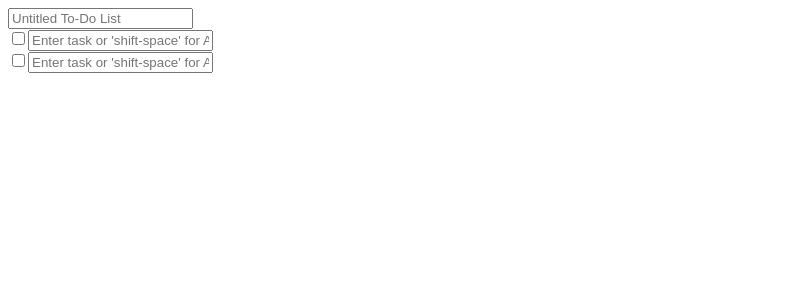
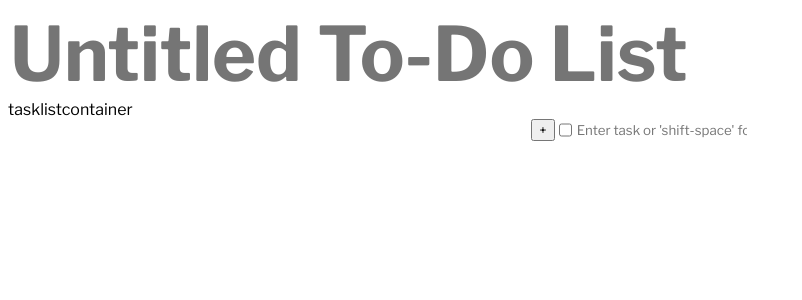
Before and after one commit to julsy-chen/softsteps, a React app: page / in a window 1280 px wide. Shown: the top 300 px of the page, without its empty margins (0-802 px from the left). Built offline with nearby package versions, Linux system fonts and the light colour scheme; the HTML template or start-up script is replaced by a standard one.

Commit message:
added task feature & new font

```diff
--- a/src/NewTaskButton.js
+++ b/src/NewTaskButton.js
@@ -1,13 +1,17 @@
 import React from "react";
 
-export function NewTaskButton() {
+export function NewTaskButton({setTasksFn}) {
     function handleClick() {
-
+        setTasksFn();
+        /*
+        * trigger setTasks to add new task component to the array tasks
+        * the new task should be added underneath the task of which the add button was pressed from
+        */
     }
 
     return (
         <>
-
+            <button onClick={handleClick}>+</button>
         </>
     );
 }
--- a/src/Page.js
+++ b/src/Page.js
@@ -7,9 +7,12 @@ import { TrashCan } from "./TrashCan";
 export function Page() {
     return (
       <>
-        <Title />
-        <TaskListContainer />
-        <TrashCan />
+        <div className="page">
+          <Title />
+          <TaskListContainer />
+          <TrashCan />
+        </div>
+
       </>
     );
 }
--- a/src/Task.js
+++ b/src/Task.js
@@ -1,18 +1,18 @@
-import React from "react"
+import React from "react";
 
 import { NewTaskButton } from "./NewTaskButton";
 import { DraggableHandle } from "./DraggableHandle";
 import { Checkbox } from "./Checkbox";
 import { TaskInput } from "./TaskInput";
 
-export function Task() {
+export function Task({key, task, setTasksFn}) {
     return (
         <>
             <div className="checklist-task">
-                <NewTaskButton/>
+                <NewTaskButton setTasksFn={setTasksFn}/>
                 <DraggableHandle/>
                 <Checkbox/>
-                <TaskInput/>
+                <TaskInput taskAction={task}/>
             </div>
         </>
     )
--- a/src/TaskInput.js
+++ b/src/TaskInput.js
@@ -1,7 +1,7 @@
 import React from "react";
 
-export function TaskInput() {
+export function TaskInput({taskAction}) {
     return (
-        <input placeholder="Enter task or 'shift-space' for AI"/>
+        <input placeholder={taskAction ? taskAction : "Enter task or 'shift-space' for AI"}/>
     );
 }
--- a/src/TaskListContainer.js
+++ b/src/TaskListContainer.js
@@ -1,12 +1,60 @@
 import React from "react";
+import { useState } from "react";
 
 import { Task } from "./Task";
+import { NewTaskButton } from "./NewTaskButton";
 
 export function TaskListContainer() {
+    // type TaskIngredients {
+    //     key: int,
+    //     task: string
+    // }
+
+    // state variable "tasks": [<Task />] <-- NO
+    // [__, __, __]
+    const [taskIngredientsInOrder, setTasks] = useState([
+        {
+            key: 1,
+            task: "hello"
+        }
+    ]);
+
+    function setTasksFn() {
+        setTasks([
+            ...taskIngredientsInOrder,
+            {
+                key: taskIngredientsInOrder.length + 1,
+                task: ""
+            }
+        ])
+    }
+    /*
+     * type TaskType {
+        id: int,
+        task: string
+    }
+     * listOfTasks: [TaskType] = [
+    {id: 1,
+    task: ""},
+    {id: 2,
+    task: ""}
+    ]
+
+
+    */
+   var assembledTaskList = [];
+
+   for (let disassembledTask in taskIngredientsInOrder) {
+    assembledTaskList.push(
+        <Task key={disassembledTask.key} task={disassembledTask.task} setTasksFn={setTasksFn}/>
+    )
+   }
+   console.log(assembledTaskList[0])
+
     return (
         <>
-            <Task />
-            <Task />
+            <div>tasklistcontainer</div>
+            {assembledTaskList}
         </>
     );
 }
--- a/src/Title.js
+++ b/src/Title.js
@@ -2,6 +2,10 @@ import React from "react";
 
 export function Title() {
   return (
-    <input placeholder="Untitled To-Do List" />
+    <>
+      <div className="title">
+        <input placeholder="Untitled To-Do List" id="title"/>
+      </div>
+    </>
   );
 }
--- a/src/styles.css
+++ b/src/styles.css
@@ -1,8 +1,25 @@
+@import url('https://fonts.googleapis.com/css2?family=Libre+Franklin:wght@400;700&display=swap');
+
+* {
+  font-family: 'Libre Franklin', sans-serif;
+}
+
 h1 {
     color: white;
     background-color: black;
 }
 
 .checklist-task {
-  grid-auto-flow: column;
+  display: flex;
+  justify-content: center;
 }
+
+input {
+  outline: none;
+  border: none;
+}
+
+input[id="title"] {
+  font-size: 75px;
+  font-weight: bold;
+}
```
